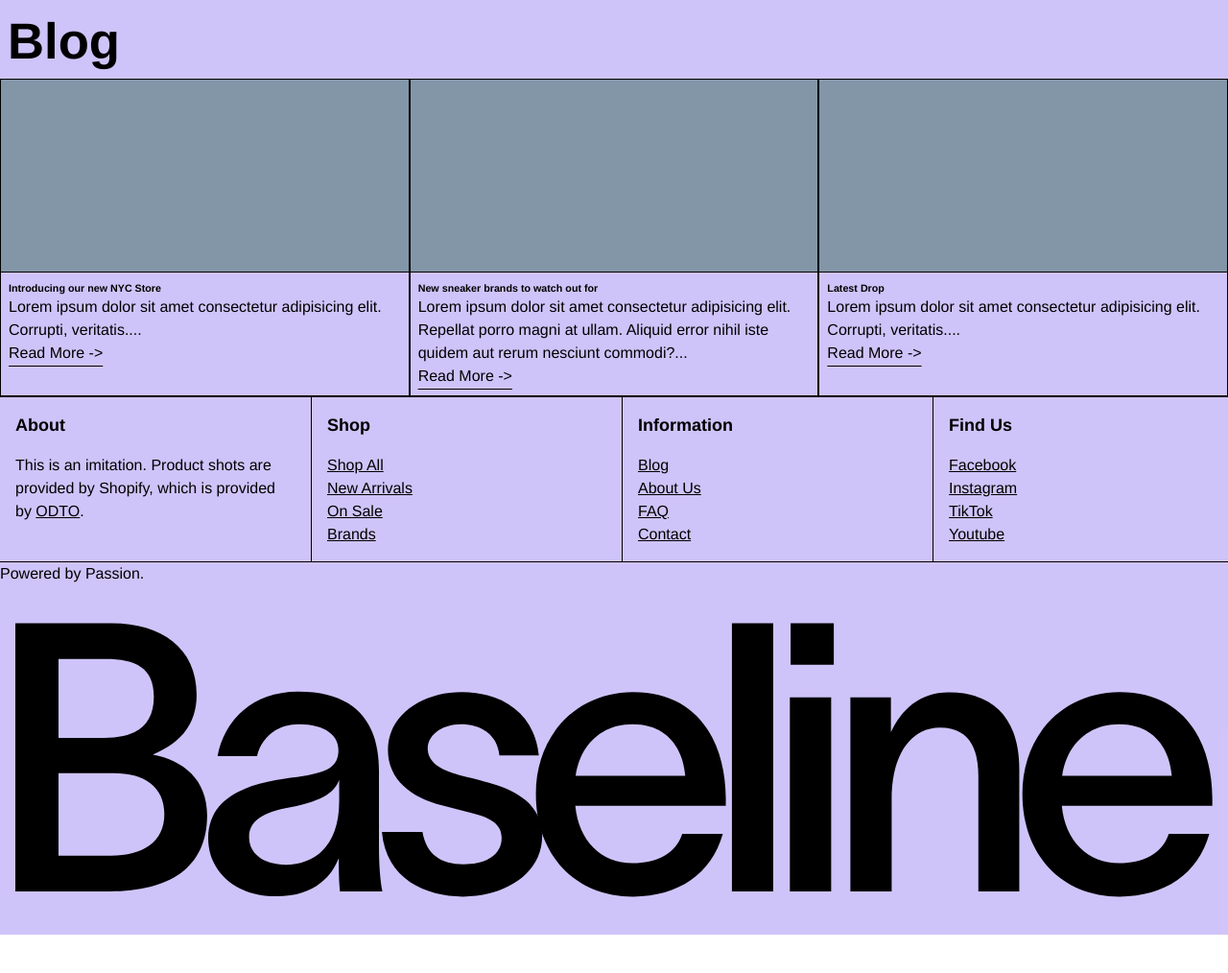
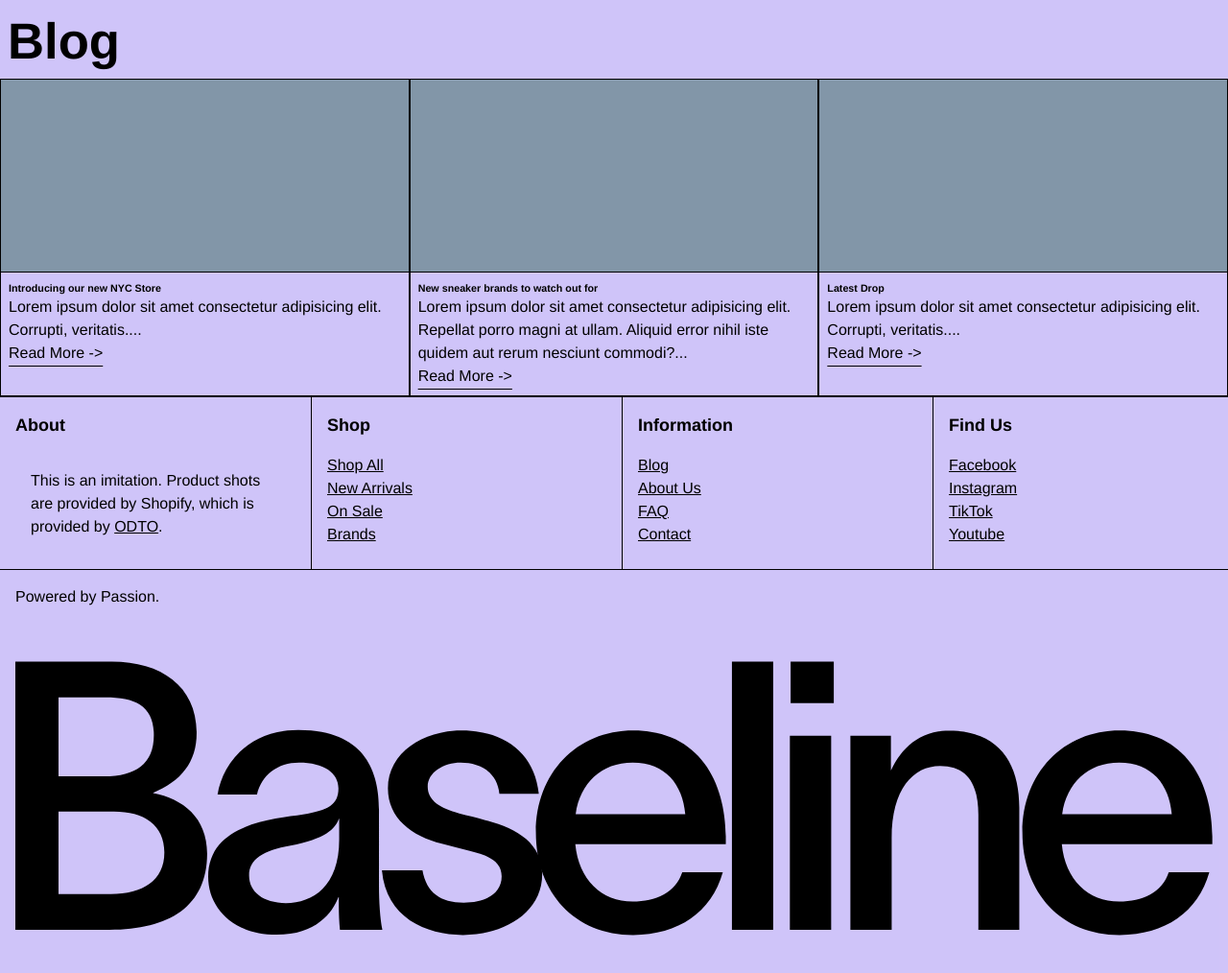
Before and after one commit to podderstodders/baseline-modern-imitation, a plain HTML site: page index.html in a window 1280 px wide. Shown: the part 4827-5841 px from the top of the page at 96% size. Before the commit the page ends 5801 px from the top, so only its background shows below. Drawn offline with nearby package versions, Linux system fonts and the light colour scheme.

Commit message:
fixed footer

```diff
--- a/css/footer.css
+++ b/css/footer.css
@@ -1,4 +1,7 @@
 
+.footer p {
+    padding: 1em;
+}
 .footer-row--grid {
     display: grid;
     gap: 1em;
```
